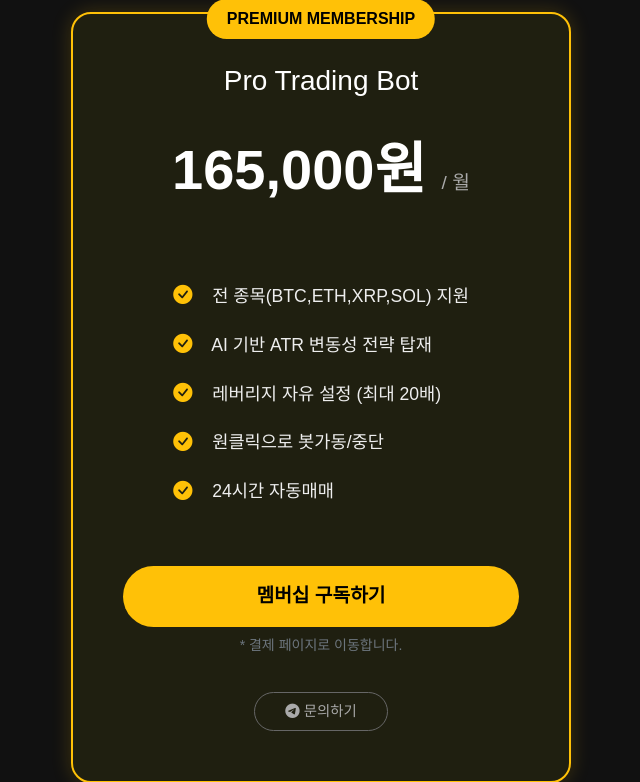
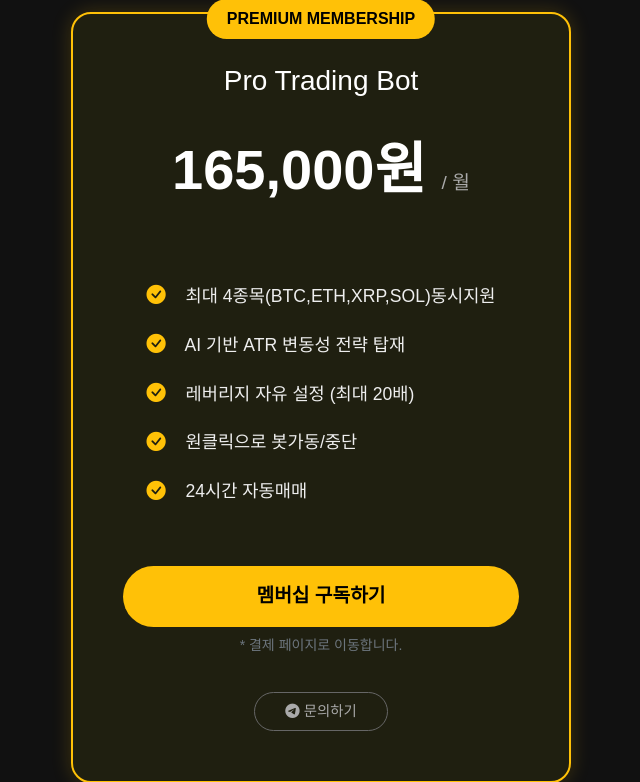
Before and after one commit to mango-chain/mango-website, a Flask app: page /pricing in a window 1280 px wide. Shown: the part 1124-1906 px from the top of the page, without its empty margins (319-959 px from the left). Run offline with Flask 3, Linux system fonts and the light colour scheme; some web fonts are replaced.

Commit message:
Add files via upload

```diff
--- a/templates/pricing.html
+++ b/templates/pricing.html
@@ -134,7 +134,7 @@
                     <div class="price">165,000원 <span>/ 월</span></div>
 
                     <ul class="features-list">
-                        <li><i class="bi bi-check-circle-fill"></i> 전 종목(BTC,ETH,XRP,SOL) 지원</li>
+                        <li><i class="bi bi-check-circle-fill"></i> 최대 4종목(BTC,ETH,XRP,SOL)동시지원</li>
                         <li><i class="bi bi-check-circle-fill"></i> AI 기반 ATR 변동성 전략 탑재</li>
                         <li><i class="bi bi-check-circle-fill"></i> 레버리지 자유 설정 (최대 20배)</li>
                         <li><i class="bi bi-check-circle-fill"></i> 원클릭으로 봇가동/중단</li>
```
